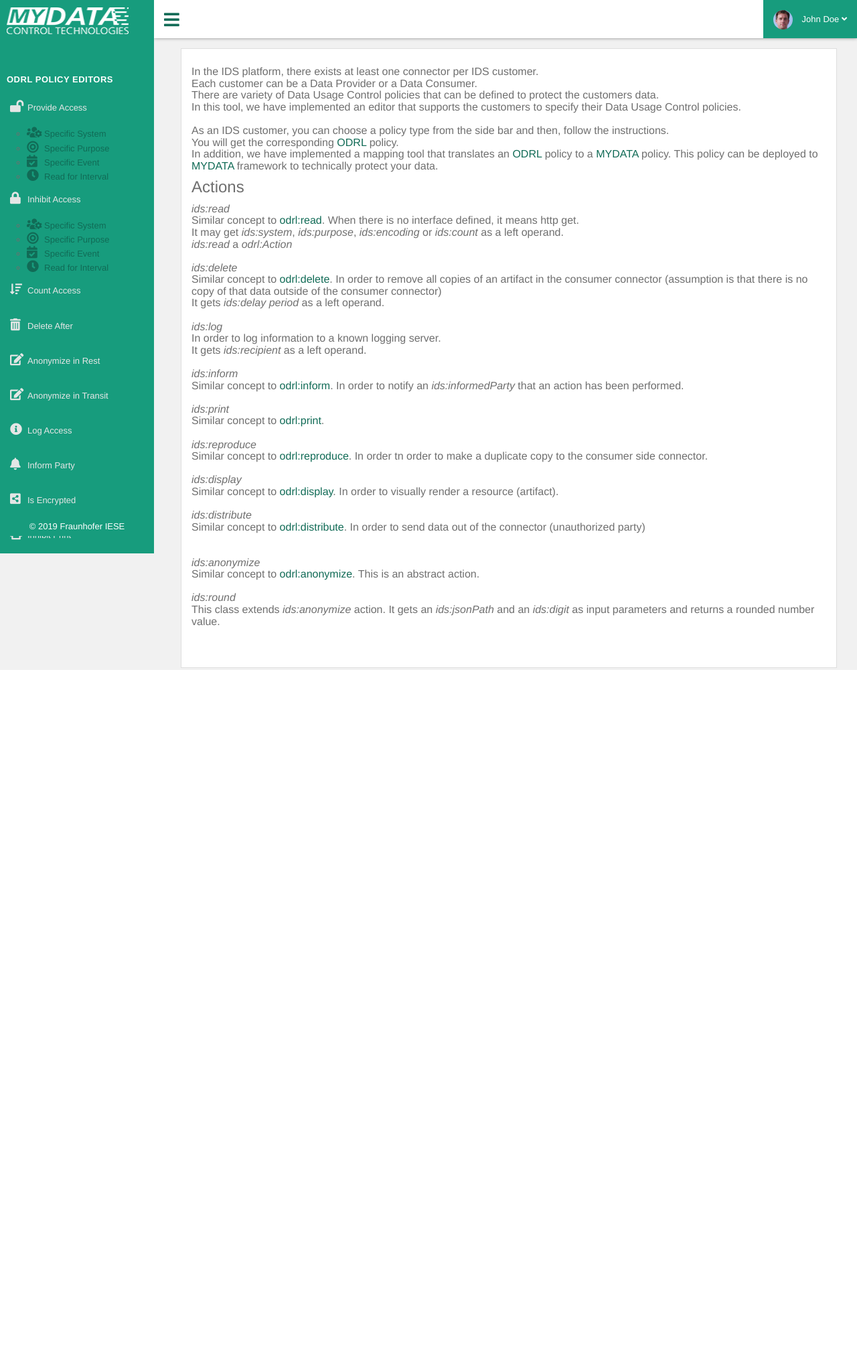
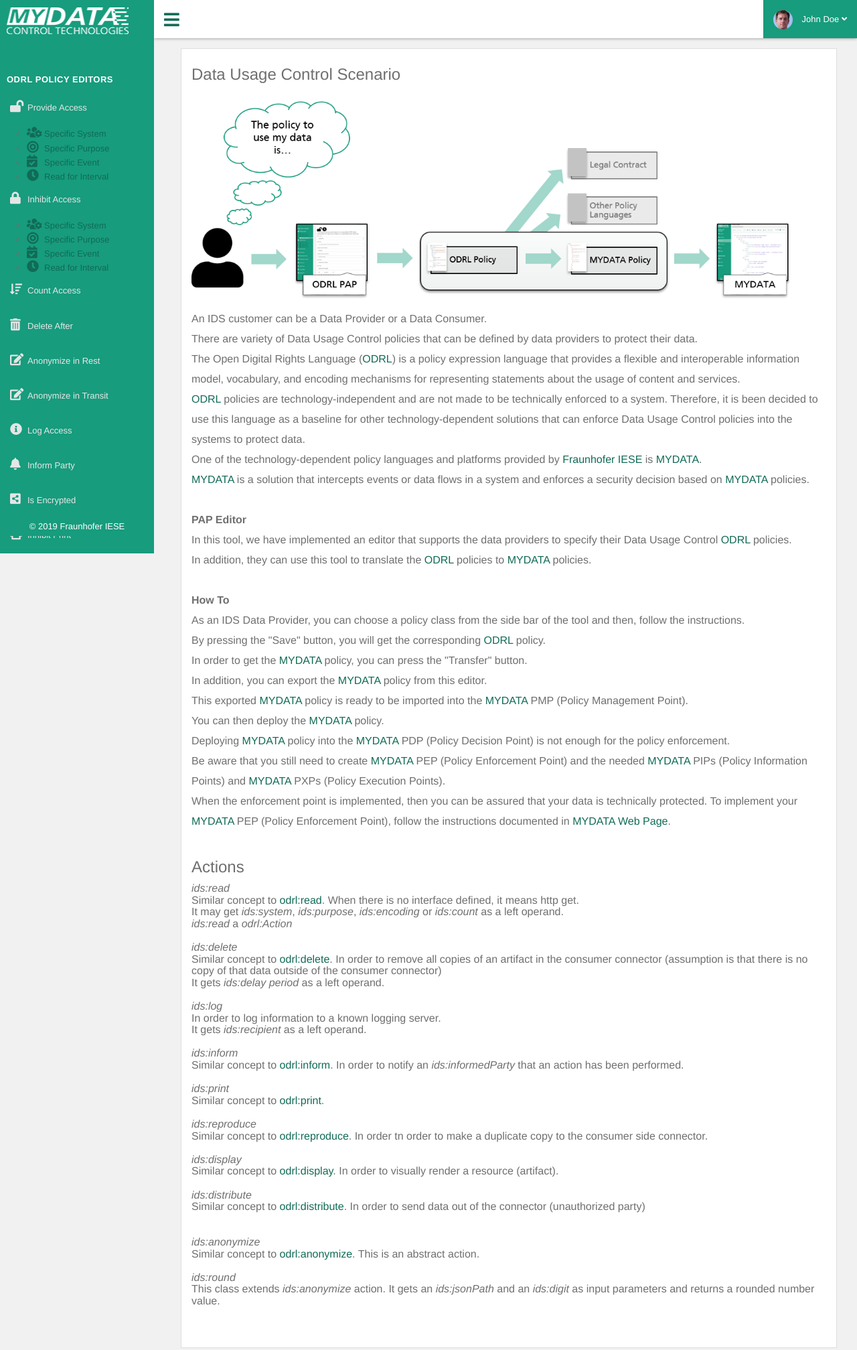
Before and after one commit to International-Data-Spaces-Association/IDS-PAP, a Spring Boot app: page / in a window 1280 px wide. Shown: the whole page at 67% size. Before the commit the page ends 1000 px from the top, so only its background shows below. Run offline with Spring Boot 4, Linux system fonts and the light colour scheme; some libraries are stand-ins or nearby versions.

Commit message:
added a picture and some more text about US into welcome page

```diff
--- a/pap/src/main/resources/templates/fragments/Welcome.html
+++ b/pap/src/main/resources/templates/fragments/Welcome.html
@@ -1,15 +1,37 @@
 
 <form id="demo-form2" class="form-horizontal form-label-left">
+  <div>
+    <p>
+      <h3>Data Usage Control Scenario <br/><br/>
+      <img src="../images/PAP-Editor_Scenario.png" style="height:300px;" />
+      </h3>
+    </p>
+  </div>
   <p>
-    <h4>In the IDS platform, there exists at least one connector per IDS customer.<br/>
-    Each customer can be a Data Provider or a Data Consumer.<br/>
-    There are variety of Data Usage Control policies that can be defined to protect the customers data.<br/>
-    In this tool, we have implemented an editor that supports the customers to specify their Data Usage Control policies.<br/><br/>
-    As an IDS customer, you can choose a policy type from the side bar and then, follow the instructions.<br/>
-    You will get the corresponding <a href="https://www.w3.org/TR/odrl-model/">ODRL</a> policy.
+    <h4 style="line-height:30px;">
+    An IDS customer can be a Data Provider or a Data Consumer.<br/>
+    There are variety of Data Usage Control policies that can be defined by data providers to protect their data.<br/>
+    The Open Digital Rights Language (<a href="https://www.w3.org/TR/odrl-model/">ODRL</a>) is a policy expression language that provides a flexible and interoperable information model, vocabulary, and encoding mechanisms for representing statements about the usage of content and services. <br/>
+    <a href="https://www.w3.org/TR/odrl-model/">ODRL</a> policies are technology-independent and are not made to be technically enforced to a system. Therefore, it is been decided to use this language as a baseline for other technology-dependent solutions that can enforce Data Usage Control policies into the systems to protect data.<br/>
+    One of the technology-dependent policy languages and platforms provided by <a href="https://www.iese.fraunhofer.de/">Fraunhofer IESE</a> is <a href="https://developer.mydata-control.de/">MYDATA</a>.<br/>
+    <a href="https://developer.mydata-control.de/">MYDATA</a> is a solution that intercepts events or data flows in a system and enforces a security decision based on <a href="https://developer.mydata-control.de/">MYDATA</a> policies.<br/><br/>
+
+    <b>PAP Editor</b><br/>
+    In this tool, we have implemented an editor that supports the data providers to specify their Data Usage Control <a href="https://www.w3.org/TR/odrl-model/">ODRL</a> policies.<br/>
+    In addition, they can use this tool to translate the <a href="https://www.w3.org/TR/odrl-model/">ODRL</a> policies to <a href="https://developer.mydata-control.de/">MYDATA</a> policies.<br/><br/>
+
+    <b>How To</b><br/>
+    As an IDS Data Provider, you can choose a policy class from the side bar of the tool and then, follow the instructions.<br/>
+    By pressing the "Save" button, you will get the corresponding <a href="https://www.w3.org/TR/odrl-model/">ODRL</a> policy.<br/>
+    In order to get the <a href="https://developer.mydata-control.de/">MYDATA</a> policy, you can press the "Transfer" button.<br/>
+    In addition, you can export the <a href="https://developer.mydata-control.de/">MYDATA</a> policy from this editor. <br/>
+    This exported <a href="https://developer.mydata-control.de/">MYDATA</a> policy is ready to be imported into the <a href="https://developer.mydata-control.de/">MYDATA</a> PMP (Policy Management Point).<br/>
+    You can then deploy the <a href="https://developer.mydata-control.de/">MYDATA</a> policy. <br/>
+    Deploying <a href="https://developer.mydata-control.de/">MYDATA</a> policy into the <a href="https://developer.mydata-control.de/">MYDATA</a> PDP (Policy Decision Point) is not enough for the policy enforcement. <br/>
+    Be aware that you still need to create <a href="https://developer.mydata-control.de/">MYDATA</a> PEP (Policy Enforcement Point) and the needed <a href="https://developer.mydata-control.de/">MYDATA</a> PIPs (Policy Information Points) and <a href="https://developer.mydata-control.de/">MYDATA</a> PXPs (Policy Execution Points).<br/>
+    When the enforcement point is implemented, then you can be assured that your data is technically protected. To implement your <a href="https://developer.mydata-control.de/">MYDATA</a> PEP (Policy Enforcement Point), follow the instructions documented in <a href="https://developer.mydata-control.de/sdk/howto_pep.html">MYDATA Web Page</a>.<br/>
+
     <br/>
-    In addition, we have implemented a mapping tool that translates an <a href="https://www.w3.org/TR/odrl-model/">ODRL</a> policy to a <a href="https://developer.mydata-control.de/">MYDATA</a> policy.
-    This policy can be deployed to <a href="https://developer.mydata-control.de/">MYDATA</a> framework to technically protect your data.
     </h4>
     <h3>Actions</h3>
     <h4>
```
Also changed, not shown: pap/src/main/resources/images/PAP-Editor_Scenario.png (added).
